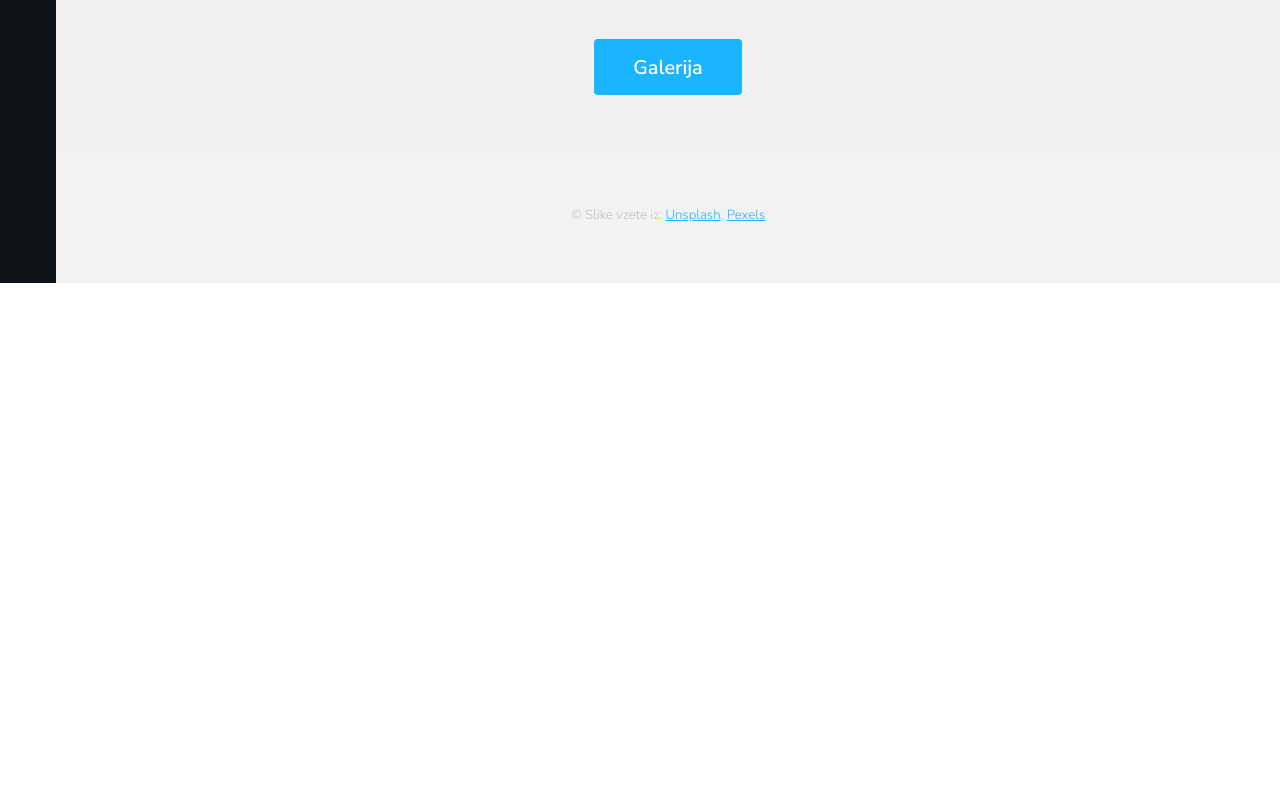
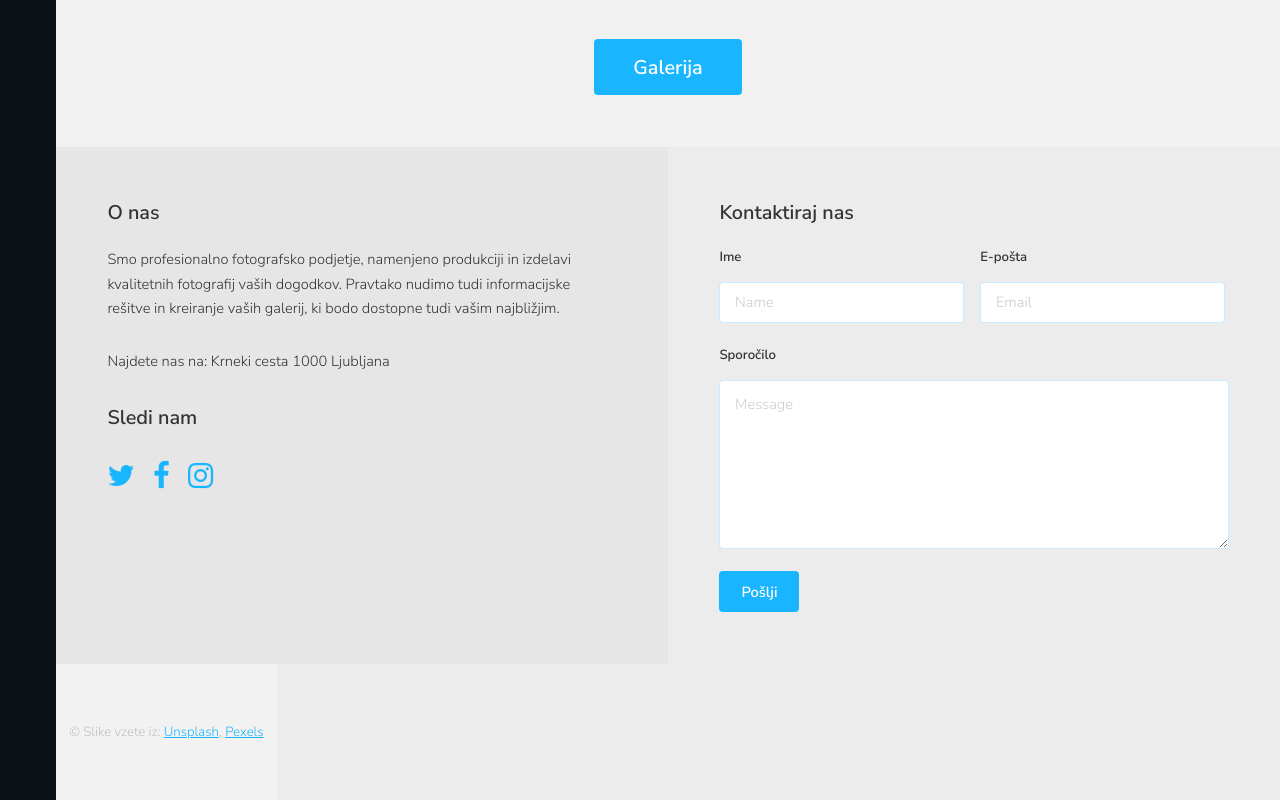
Before and after one commit to dk0267/slike_zgodba, a plain HTML site: page index.html in a window 1280 px wide. Shown: the part 1296-2096 px from the top of the page. Before the commit the page ends 1579 px from the top, so only its background shows below. Drawn offline with Linux system fonts and the light colour scheme.

Commit message:
Content added
Dodane informacije o podjetju in pa kontaktiraj nas

```diff
--- a/assets/css/main.css
+++ b/assets/css/main.css
@@ -92,8 +92,8 @@
 /* Type */
 
 	body {
-		background-color: #fff;
-		color: #22313F;
+		background-color: #333;
+		color: #333;
 	}
 
 	body, input, select, textarea {
--- a/index.html
+++ b/index.html
@@ -24,8 +24,8 @@
 					<!-- Banner -->
 						<section id="banner">
 							<div class="inner">
-								<h1>Dobrodošli,</h1>
-								<p>v galerijo</p>
+								<h1>Dobrodošli</h1>
+								<p>v galerijo prihodnosti</p>
 								<ul class="actions">
 									<li><a href="#galleries" class="button alt scrolly big">Nadaljuj v galerijo</a></li>
 								</ul>
@@ -38,7 +38,7 @@
 							<!-- Photo Galleries -->
 								<div class="gallery">
 									<header class="special">
-										<h2>Zgodba v slikah</h2>
+										<h2>Zgodbe so v slikah</h2>
 									</header>
 									<div class="content">
 										<div class="media">
@@ -71,6 +71,45 @@
 									</footer>
 								</div>
 						</section>
+<!-- Contact -->
+						<section id="contact">
+							<!-- Social -->
+								<div class="social column">
+									<h3>O nas</h3>
+									<p>Smo profesionalno fotografsko podjetje, namenjeno produkciji in izdelavi kvalitetnih fotografij vaših dogodkov. Pravtako nudimo tudi informacijske rešitve in kreiranje vaših galerij, ki bodo dostopne tudi vašim najbližjim.</p>
+									<p>Najdete nas na: Krneki cesta 1000 Ljubljana</p>
+									<h3>Sledi nam</h3>
+									<ul class="icons">
+										<li><a href="#" class="icon fa-twitter"><span class="label">Twitter</span></a></li>
+										<li><a href="#" class="icon fa-facebook"><span class="label">Facebook</span></a></li>
+										<li><a href="#" class="icon fa-instagram"><span class="label">Instagram</span></a></li>
+									</ul>
+								</div>
+
+							<!-- Form -->
+								<div class="column">
+									<h3>Kontaktiraj nas</h3>
+									<form action="#" method="post">
+										<div class="field half first">
+											<label for="name">Ime</label>
+											<input name="name" id="name" type="text" placeholder="Name">
+										</div>
+										<div class="field half">
+											<label for="email">E-pošta</label>
+											<input name="email" id="email" type="email" placeholder="Email">
+										</div>
+										<div class="field">
+											<label for="message">Sporočilo</label>
+											<textarea name="message" id="message" rows="6" placeholder="Message"></textarea>
+										</div>
+										<ul class="actions">
+											<li><input value="Pošlji" class="button" type="submit"></li>
+										</ul>
+									</form>
+								</div>
+
+
+
 
 
 					<!-- Footer -->
```
Also changed, not shown: gallery.html (+38 -1 lines).
